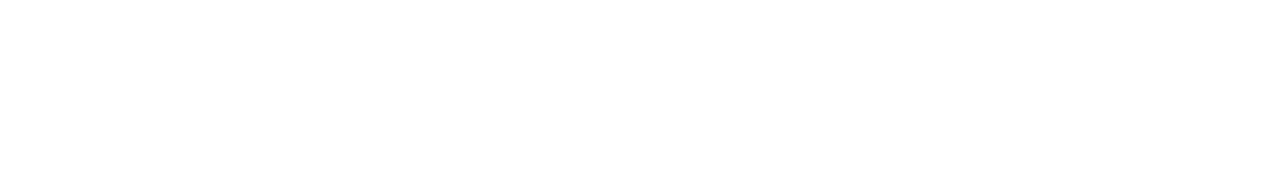
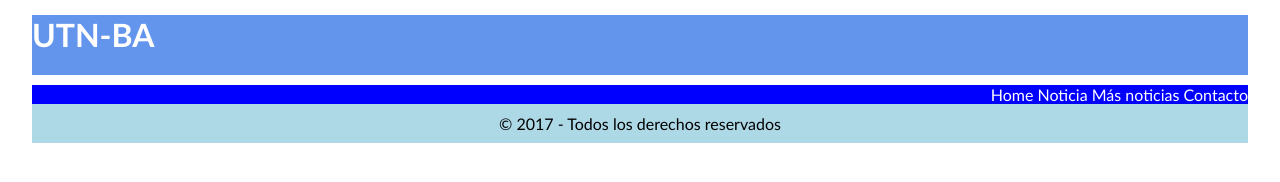
Before and after one commit to alesiolopez/clase5-utn, a plain HTML site: page noticia1.html in a window 1280 px wide. Drawn offline with Linux system fonts and the light colour scheme.

Commit message:
agrego info

```diff
--- a/estilos.css
+++ b/estilos.css
@@ -5,7 +5,6 @@
 
 html{
     font-family:'Trebuchet MS', 'Lucida Sans Unicode', 'Lucida Grande', 'Lucida Sans', Arial, sans-serif;
-    color: blue;
 }
 
 #contenedor{
@@ -54,6 +53,7 @@
 
 .navbar ul li a:hover{
     background: lightgreen;
+
     color: black;
 }
 
@@ -61,7 +61,7 @@
     display: relative;
     background: grey;
     width: 80%;
-        border: 0.5px solid transparent;
+    border: 0.5px solid transparent;
 }
 
 .destacado1{
--- a/noticia1.html
+++ b/noticia1.html
@@ -0,0 +1,52 @@
+<!DOCTYPE html>
+<html lang="en">
+<head>
+    <meta charset="UTF-8">
+    <meta http-equiv="X-UA-Compatible" content="IE=edge">
+    <meta name="viewport" content="width=device-width, initial-scale=1.0">
+    <link rel="stylesheet" href="estilos.css">
+    <title>Document</title>
+</head>
+<body id="contenedor">
+<header class="header">
+    <div class="logo">
+        <a href="/index.html">
+            <h1>
+                utn-ba
+            </h1>
+        </a>
+    </div>
+</header>
+<nav class="navbar">
+    <ul>
+        <li>
+            <a href="/index.html">
+                Home
+            </a>
+        </li>
+        <li>
+            <a href="/noticia1.html">
+                Noticia
+            </a>
+        </li>
+        <li>
+            <a href="/notica2.html">
+                Más noticias
+            </a>
+        </li>
+        <li>
+            <a href="/contacto.html">Contacto</a>
+        </li>
+    </ul>
+</nav>
+
+<main class="main">
+
+</main>
+
+<footer class="footer">
+    © 2017 - Todos los derechos reservados
+</footer>
+
+</body>
+</html>
```
Also changed, not shown: contacto.html (+17 -5 lines), notica2.html (+52 -0 lines).
